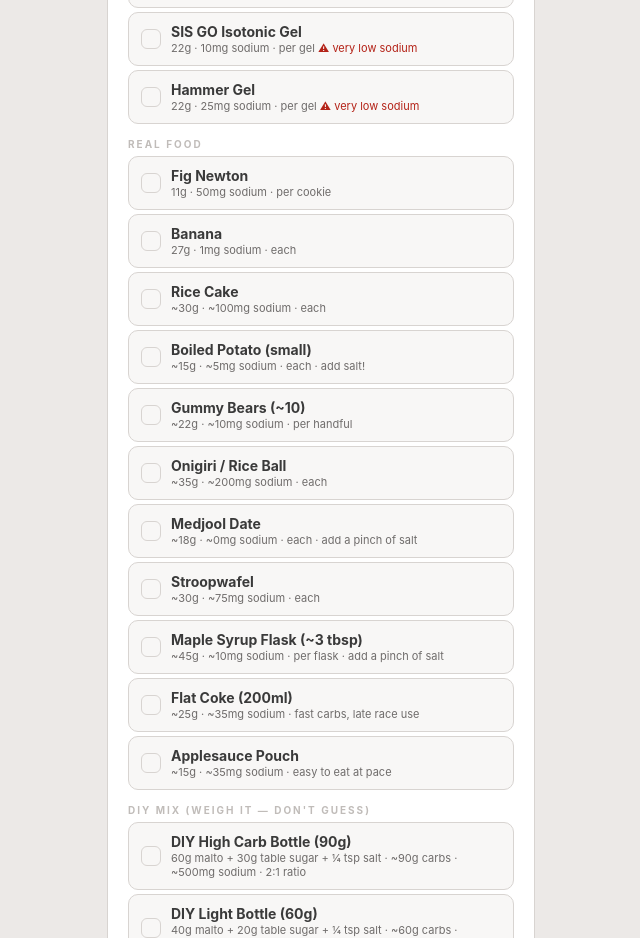
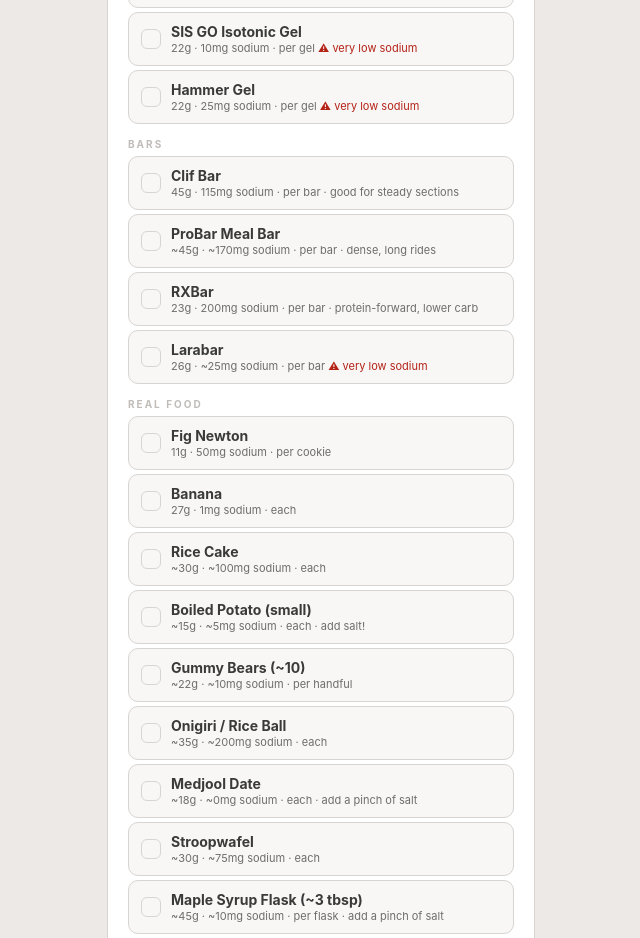
Before and after one commit to ampliobeta/fuel-fiesta, a website: page index.html in a window 1280 px wide. Shown: the part 1441-2379 px from the top of the page, without its empty margins (319-959 px from the left). Drawn offline with Linux system fonts and the light colour scheme.

Commit message:
Add files via upload

```diff
--- a/index.html
+++ b/index.html
@@ -239,6 +239,28 @@
       <div class="product-item-check"></div>
       <div><div class="product-item-name">Hammer Gel</div>
       <div class="product-item-detail">22g · 25mg sodium · per gel <span style="color:#b42318;font-size:11px;">⚠ very low sodium</span></div></div>
+    </div>
+
+    <div class="kit-group">Bars</div>
+    <div class="product-item" data-product="clifbar" data-carbs="45" data-sodium="115" data-type="food" data-unit="bar">
+      <div class="product-item-check"></div>
+      <div><div class="product-item-name">Clif Bar</div>
+      <div class="product-item-detail">45g · 115mg sodium · per bar · good for steady sections</div></div>
+    </div>
+    <div class="product-item" data-product="probar" data-carbs="45" data-sodium="170" data-type="food" data-unit="bar">
+      <div class="product-item-check"></div>
+      <div><div class="product-item-name">ProBar Meal Bar</div>
+      <div class="product-item-detail">~45g · ~170mg sodium · per bar · dense, long rides</div></div>
+    </div>
+    <div class="product-item" data-product="rxbar" data-carbs="23" data-sodium="200" data-type="food" data-unit="bar">
+      <div class="product-item-check"></div>
+      <div><div class="product-item-name">RXBar</div>
+      <div class="product-item-detail">23g · 200mg sodium · per bar · protein-forward, lower carb</div></div>
+    </div>
+    <div class="product-item" data-product="larabar" data-carbs="26" data-sodium="25" data-type="food" data-unit="bar">
+      <div class="product-item-check"></div>
+      <div><div class="product-item-name">Larabar</div>
+      <div class="product-item-detail">26g · ~25mg sodium · per bar <span style="color:#b42318;font-size:11px;">⚠ very low sodium</span></div></div>
     </div>
 
     <div class="kit-group">Real Food</div>
```
